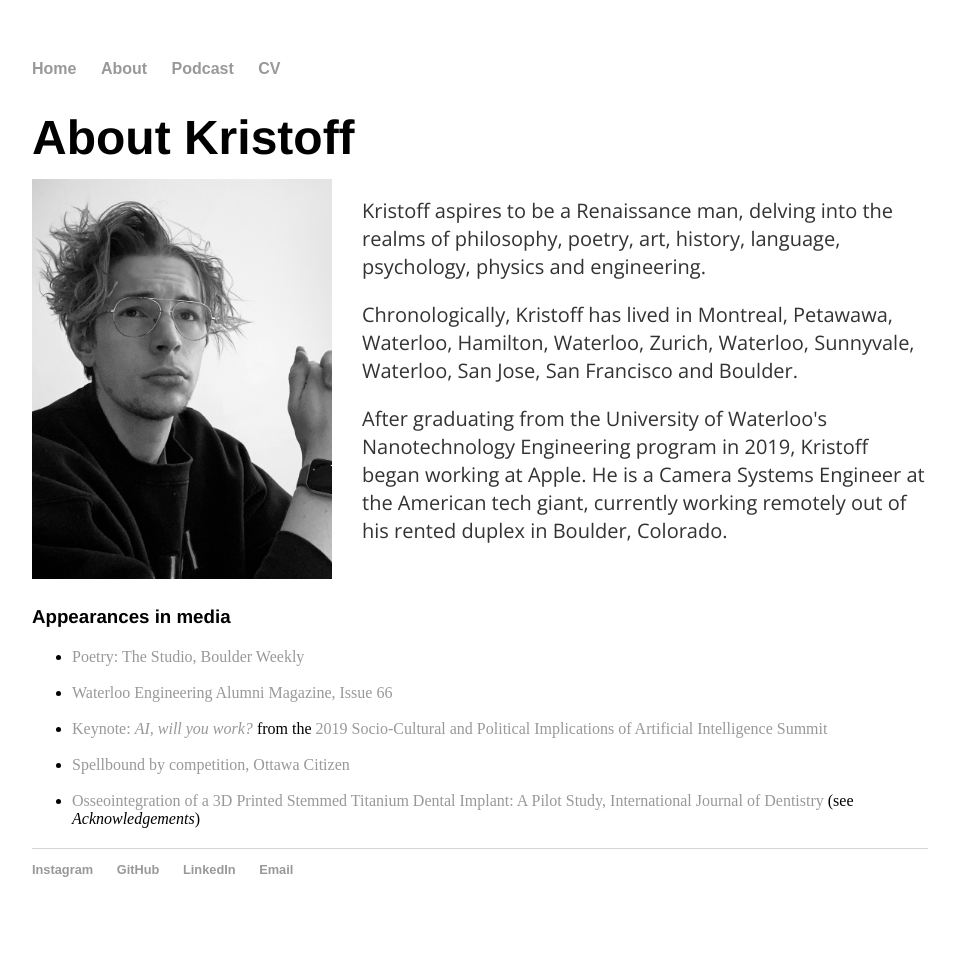
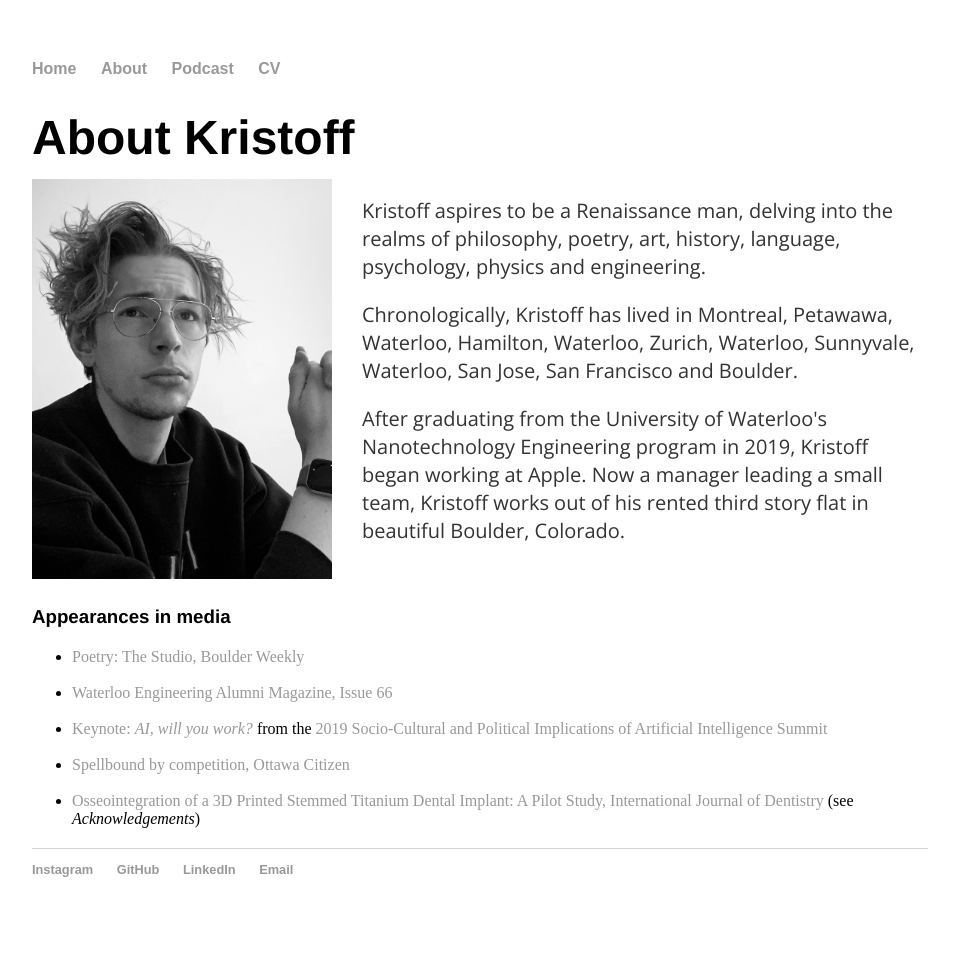
Before and after one commit to malejczuk/malejczuk.github.io, a Jekyll site: the page built from about/index.html, in a window 1280 px wide. Shown: the whole page, without its empty margins (160-1116 px from the left). Built offline with Jekyll 4.4.1, drawn with Linux system fonts in a browser that asks for light colours.

Commit message:
phrasing updates

```diff
--- a/about/index.html
+++ b/about/index.html
@@ -9,7 +9,7 @@ title: About Kristoff
 	<p style="float: left;"><img alt="me" src="../assets/IMG_8757.jpg" width="300px" style="padding-right:30px"></p><br>
     <p>Kristoff aspires to be a Renaissance man, delving into the realms of philosophy, poetry, art, history, language, psychology, physics and engineering.</p>
     <p>Chronologically, Kristoff has lived in Montreal, Petawawa, Waterloo, Hamilton, Waterloo, Zurich, Waterloo, Sunnyvale, Waterloo, San Jose, San Francisco and Boulder.</p>
-    <p>After graduating from the University of Waterloo's Nanotechnology Engineering program in 2019, Kristoff began working at Apple. He is a Camera Systems Engineer at the American tech giant, currently working remotely out of his rented duplex in Boulder, Colorado.</p>
+    <p>After graduating from the University of Waterloo's Nanotechnology Engineering program in 2019, Kristoff began working at Apple. Now a manager leading a small team, Kristoff works out of his rented third story flat in beautiful Boulder, Colorado.</p>
 	</div>
 </div>
 
```
Also changed, not shown: index.html (+7 -7 lines).
